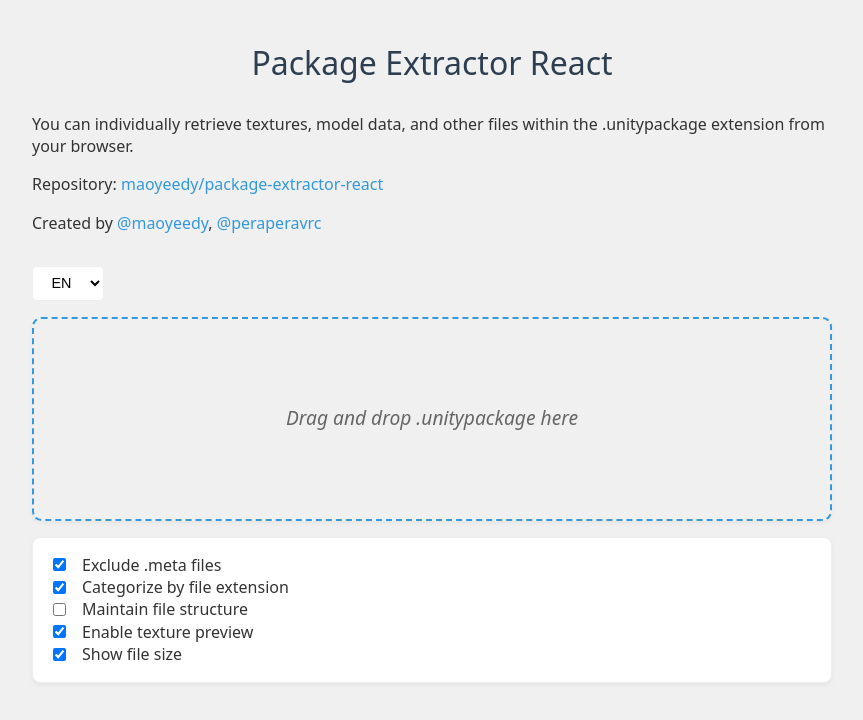
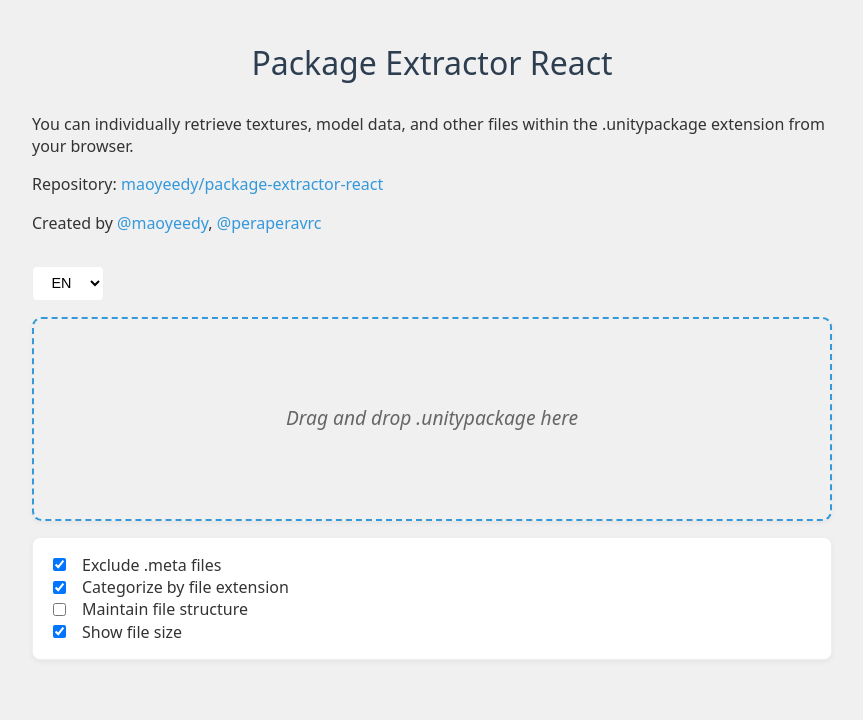
Before and after one commit to Maoyeedy/package-extrator-react, a React (Vite) app: page / in a window 1280 px wide. Shown: the top 720 px of the page, without its empty margins (208-1071 px from the left). Built offline with nearby package versions, Linux system fonts and the light colour scheme.

Commit message:
Hide and disable preview

```diff
--- a/src/App.tsx
+++ b/src/App.tsx
@@ -24,7 +24,7 @@ function App() {
   const [excludeMeta, setExcludeMeta] = useState(true);
   const [categorizeByExtension, setCategorizeByExtension] = useState(true);
   const [maintainStructure, setMaintainStructure] = useState(false);
-  const [enablePreview, setEnablePreview] = useState(true);
+  const [enablePreview, setEnablePreview] = useState(false);
   const [showFileSize, setShowFileSize] = useState(true);
   const [language, setLanguage] = useState<Language>('en');
   const [isLoading, setIsLoading] = useState(false);
--- a/src/components/Controls.tsx
+++ b/src/components/Controls.tsx
@@ -47,12 +47,14 @@ export function Controls({
         onChange={onMaintainStructureChange}
         label={t('maintainStructure')}
       />
+      <div style={{ display: 'none' }}>
         <Checkbox
           id="enablePreview"
           checked={enablePreview}
           onChange={onEnablePreviewChange}
           label={t('enablePreview')}
         />
+      </div>
       <Checkbox
         id="showFileSize"
         checked={showFileSize}
```
Lines whose indentation alone changed are shown as unchanged.
